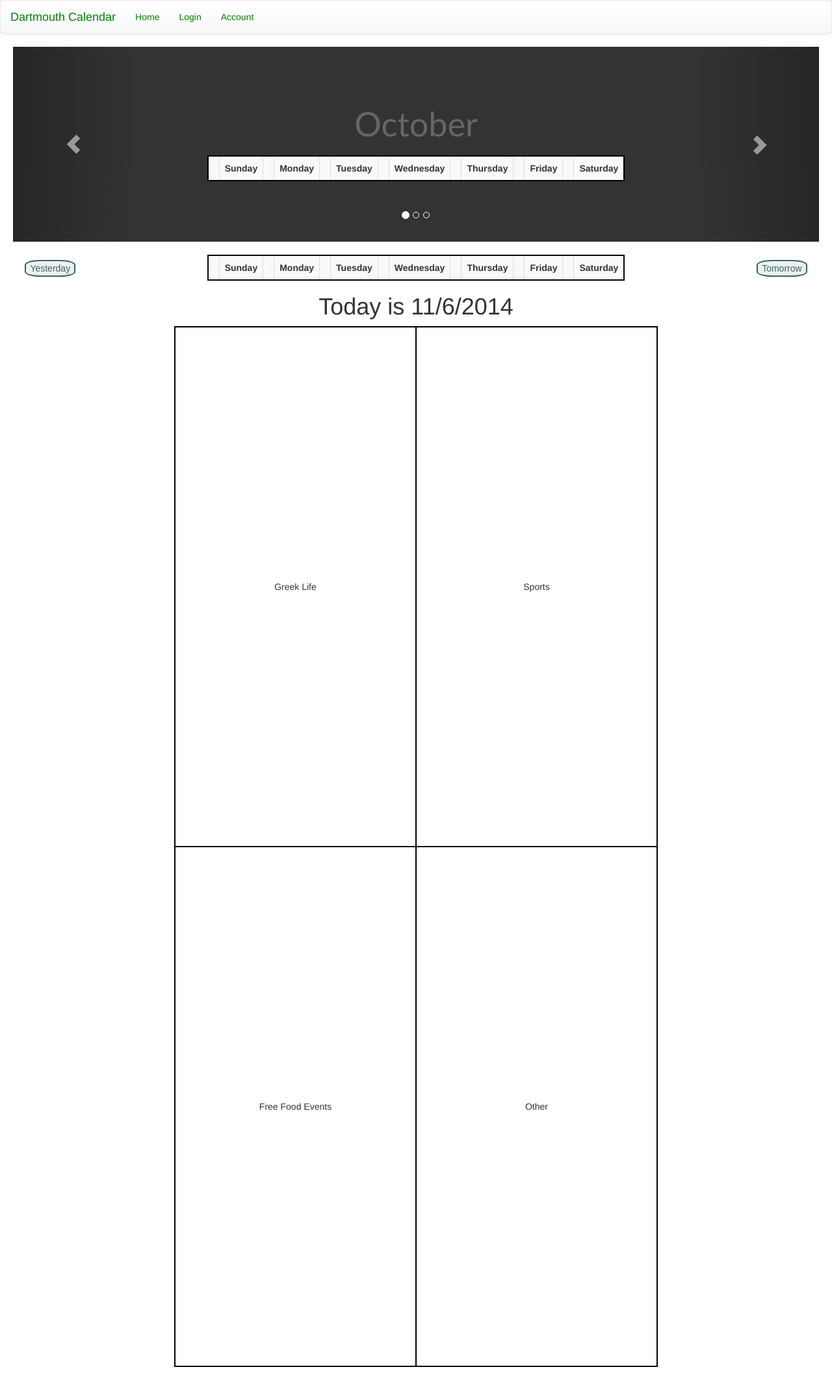
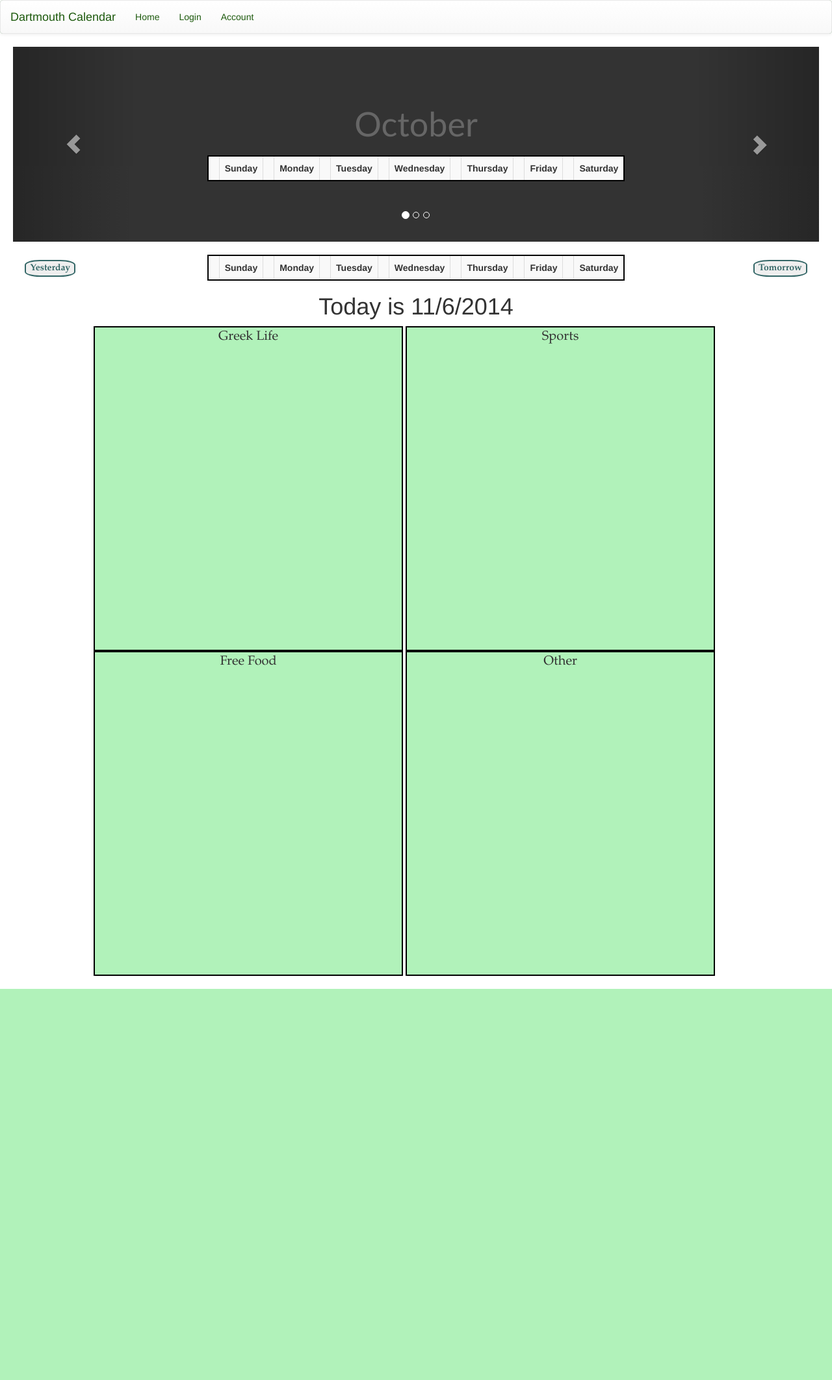
Before and after one commit to henryhwilson/dartmouthcalendar, a Flask app: page /index in a window 1280 px wide. Shown: the whole page at 65% size. After the commit the page ends 1522 px from the top, so only its background shows below. Run offline with Flask 2, Linux system fonts and the light colour scheme; lists and menus that the app fills with data are empty; parts of the project's set-up code (start-up, migrations or seed data) failed here and were passed over; some libraries are stand-ins or nearby versions.

Commit message:
added main boxes for the main page

```diff
--- a/webpage/app/static/css/calendar.css
+++ b/webpage/app/static/css/calendar.css
@@ -23,21 +23,22 @@
 }
 
 .navbar-custom .navbar-nav > li > a {
-  color: green;
+  color: #1C590C;
 }
 .navbar-custom .navbar-nav > .active > a, .navbar-nav > .active > a:hover, .navbar-nav > .active > a:focus {
   color: black;
   background-color:transparent;
 }
 .navbar-custom .navbar-brand {
-  color: green;
+  color: #1C590C;
 }
 
 .myButton{
   border-radius:30%;
   border:2px solid #336666;
   color:#336666;
-  font-family:Arial;
+  font-family:Garamond;
+  font-weight:bold;
 }
 
 #tomorrowButton{
@@ -64,3 +65,15 @@
   height:800px;
 
 }
+
+.mainSection{
+  height:500px;
+  width:48%;
+  border: 2px solid black;
+  display: inline-block;
+  text-align: center;
+  background-color: #B1F2BA;
+  font-family:Garamond;
+  font-size:20px;
+
+}
--- a/webpage/app/templates/index.html
+++ b/webpage/app/templates/index.html
@@ -118,7 +118,22 @@
 
             </p>
         </div>
-        <table style="margin:auto; border: 2px solid black; width:60%; table-layout:fixed">
+        <div style="margin-left: 10%; margin-right:10%">
+            <div class="mainSection">
+                <p> Greek Life </p>
+            </div>
+            <div class="mainSection">
+                <p> Sports </p>
+
+            </div>
+            <div class="mainSection">
+                <p> Free Food</p>
+            </div>
+            <div class="mainSection">
+                <p> Other </p>
+            </div>
+    </div>
+<!--         <table style="margin:auto; border: 2px solid black; width:60%; table-layout:fixed">
             <tr>
                 <td class="mainTable">
                     Greek Life
@@ -135,6 +150,7 @@
                     Other
                 </td>
             </tr>
+        </table> -->
 
     <input type="button" name="b1" value="Tomorrow" onclick="location.href='index'" class="myButton" id="tomorrowButton">
 </div>
```
